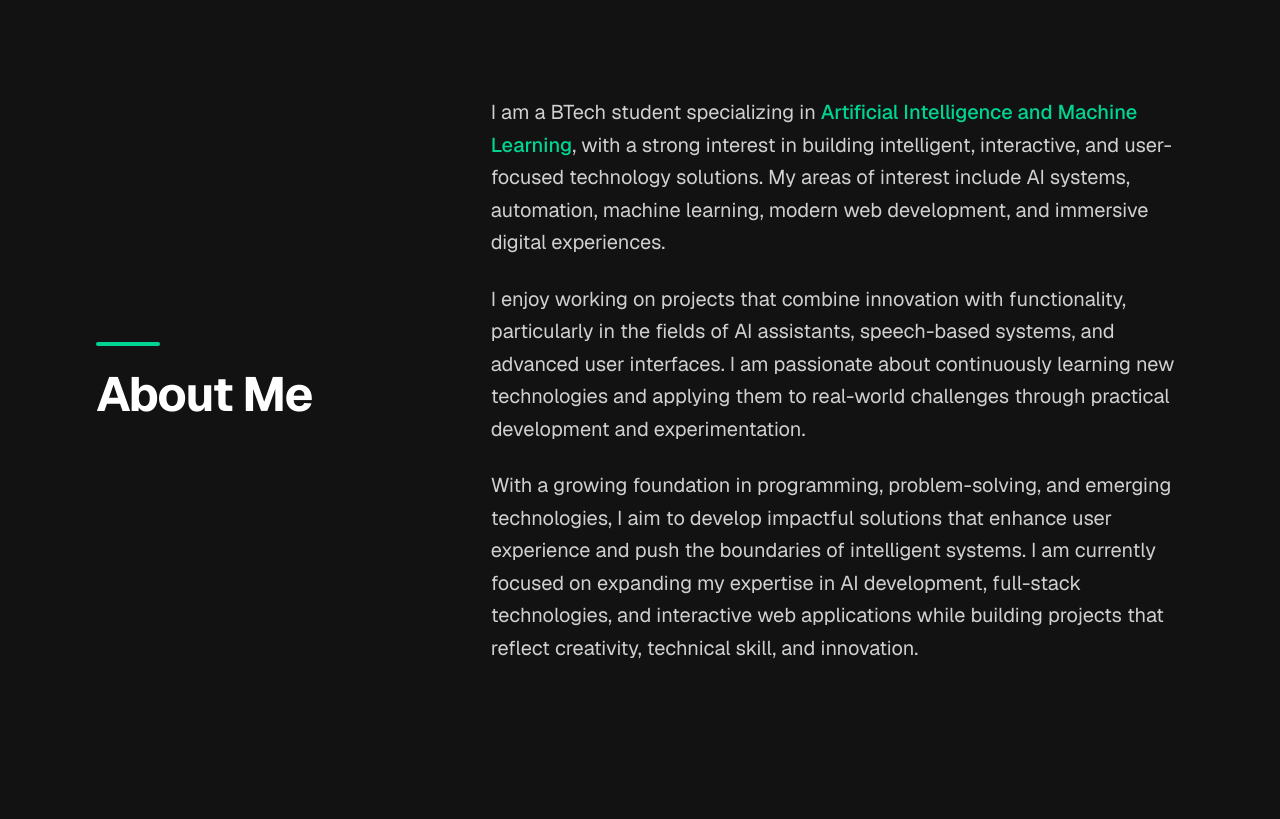
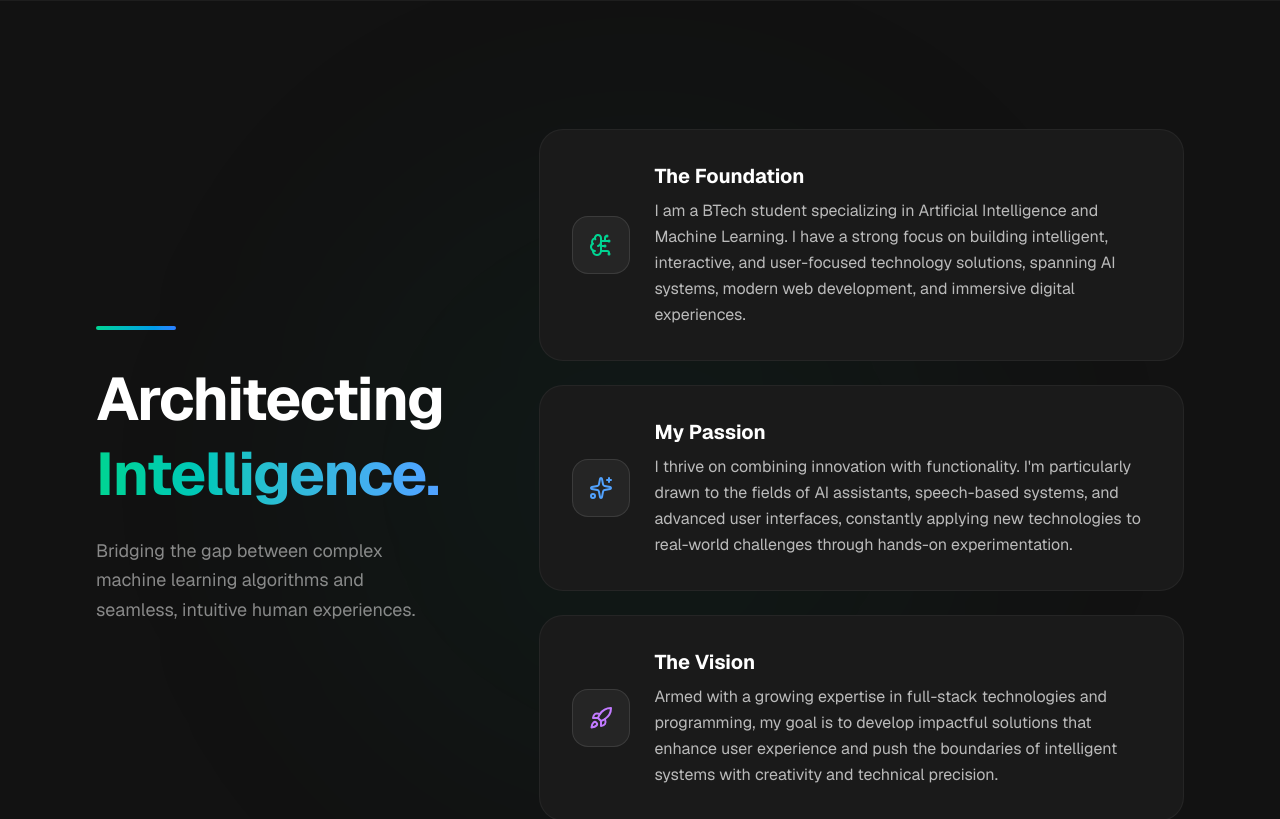
Before and after one commit to dan-jose2006/portfolio-website, a Next.js app: page / in a window 1280 px wide. Shown: the part 4000-4819 px from the top of the page. Built offline with nearby package versions, Linux system fonts and the light colour scheme.

Commit message:
Redesign About section for premium aesthetic

```diff
--- a/src/components/About.tsx
+++ b/src/components/About.tsx
@@ -1,11 +1,34 @@
 "use client";
 
 import { motion } from "framer-motion";
+import { BrainCircuit, Sparkles, Rocket } from "lucide-react";
 
 export default function About() {
+  const cards = [
+    {
+      icon: <BrainCircuit className="w-6 h-6 text-emerald-400" />,
+      title: "The Foundation",
+      text: "I am a BTech student specializing in Artificial Intelligence and Machine Learning. I have a strong focus on building intelligent, interactive, and user-focused technology solutions, spanning AI systems, modern web development, and immersive digital experiences."
+    },
+    {
+      icon: <Sparkles className="w-6 h-6 text-blue-400" />,
+      title: "My Passion",
+      text: "I thrive on combining innovation with functionality. I'm particularly drawn to the fields of AI assistants, speech-based systems, and advanced user interfaces, constantly applying new technologies to real-world challenges through hands-on experimentation."
+    },
+    {
+      icon: <Rocket className="w-6 h-6 text-purple-400" />,
+      title: "The Vision",
+      text: "Armed with a growing expertise in full-stack technologies and programming, my goal is to develop impactful solutions that enhance user experience and push the boundaries of intelligent systems with creativity and technical precision."
+    }
+  ];
+
   return (
-    <section id="about" className="relative z-20 bg-[#121212] py-24 px-6 md:px-12 lg:px-24">
-      <div className="max-w-7xl mx-auto flex flex-col md:flex-row gap-12 items-center">
+    <section id="about" className="relative z-20 bg-[#121212] py-32 px-6 md:px-12 lg:px-24 border-t border-white/5 overflow-hidden">
+
+      {/* Background ambient glow */}
+      <div className="absolute top-1/2 left-1/2 -translate-x-1/2 -translate-y-1/2 w-[600px] h-[600px] bg-emerald-900/10 blur-[120px] rounded-full pointer-events-none" />
+
+      <div className="max-w-7xl mx-auto flex flex-col lg:flex-row gap-16 lg:gap-24 items-center relative z-10">
 
         {/* Left Side: Title & Decoration */}
         <motion.div
@@ -13,32 +36,46 @@ export default function About() {
           whileInView={{ opacity: 1, x: 0 }}
           viewport={{ once: true, margin: "-100px" }}
           transition={{ duration: 0.8, ease: "easeOut" }}
-          className="md:w-1/3 flex flex-col items-start"
+          className="lg:w-1/3 flex flex-col items-start"
         >
-          <div className="w-16 h-1 bg-emerald-400 mb-6 rounded-full" />
-          <h3 className="text-4xl md:text-5xl font-bold text-white tracking-tight">
-            About Me
+          <div className="w-20 h-1 bg-gradient-to-r from-emerald-400 to-blue-500 mb-8 rounded-full" />
+          <h3 className="text-5xl md:text-6xl font-bold text-white tracking-tight leading-tight mb-6">
+            Architecting <br />
+            <span className="text-transparent bg-clip-text bg-gradient-to-r from-emerald-400 to-blue-400">Intelligence.</span>
           </h3>
+          <p className="text-white/50 text-lg leading-relaxed">
+            Bridging the gap between complex machine learning algorithms and seamless, intuitive human experiences.
+          </p>
         </motion.div>
 
-        {/* Right Side: Narrative */}
+        {/* Right Side: Narrative Cards */}
+        <div className="lg:w-2/3 flex flex-col gap-6 w-full">
+          {cards.map((card, idx) => (
             <motion.div
-          initial={{ opacity: 0, y: 50 }}
+              key={card.title}
+              initial={{ opacity: 0, y: 30 }}
               whileInView={{ opacity: 1, y: 0 }}
               viewport={{ once: true, margin: "-100px" }}
-          transition={{ duration: 0.8, delay: 0.2, ease: "easeOut" }}
-          className="md:w-2/3 flex flex-col gap-6"
+              transition={{ duration: 0.6, delay: idx * 0.2, ease: "easeOut" }}
+              whileHover={{ x: 10, backgroundColor: "rgba(255,255,255,0.05)" }}
+              className="group relative p-8 rounded-3xl bg-[#1a1a1a] border border-white/5 transition-all duration-500 overflow-hidden"
             >
-          <p className="text-white/80 text-lg md:text-xl leading-relaxed">
-            I am a BTech student specializing in <span className="text-emerald-400 font-medium">Artificial Intelligence and Machine Learning</span>, with a strong interest in building intelligent, interactive, and user-focused technology solutions. My areas of interest include AI systems, automation, machine learning, modern web development, and immersive digital experiences.
+              <div className="absolute inset-0 bg-gradient-to-r from-white/5 to-transparent opacity-0 group-hover:opacity-100 transition-opacity duration-500" />
+
+              <div className="relative z-10 flex flex-col sm:flex-row gap-6 items-start sm:items-center">
+                <div className="p-4 rounded-2xl bg-white/5 border border-white/10 shrink-0 group-hover:scale-110 transition-transform duration-500">
+                  {card.icon}
+                </div>
+                <div>
+                  <h4 className="text-xl font-bold text-white mb-2">{card.title}</h4>
+                  <p className="text-white/70 leading-relaxed text-sm md:text-base">
+                    {card.text}
                   </p>
-          <p className="text-white/80 text-lg md:text-xl leading-relaxed">
-            I enjoy working on projects that combine innovation with functionality, particularly in the fields of AI assistants, speech-based systems, and advanced user interfaces. I am passionate about continuously learning new technologies and applying them to real-world challenges through practical development and experimentation.
-          </p>
-          <p className="text-white/80 text-lg md:text-xl leading-relaxed">
-            With a growing foundation in programming, problem-solving, and emerging technologies, I aim to develop impactful solutions that enhance user experience and push the boundaries of intelligent systems. I am currently focused on expanding my expertise in AI development, full-stack technologies, and interactive web applications while building projects that reflect creativity, technical skill, and innovation.
-          </p>
+                </div>
+              </div>
             </motion.div>
+          ))}
+        </div>
 
       </div>
     </section>
```
Lines whose indentation alone changed are shown as unchanged.
